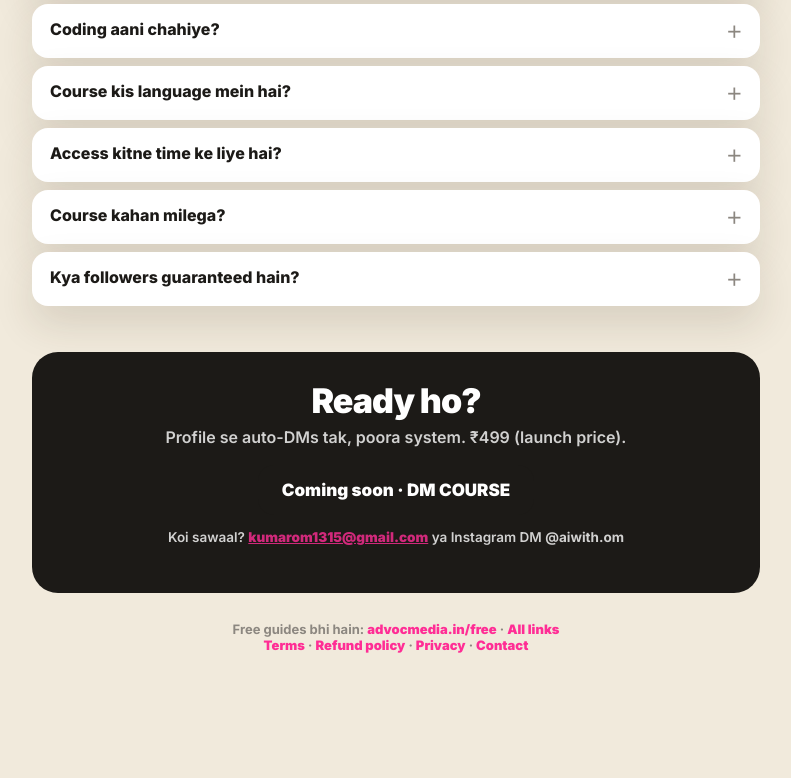
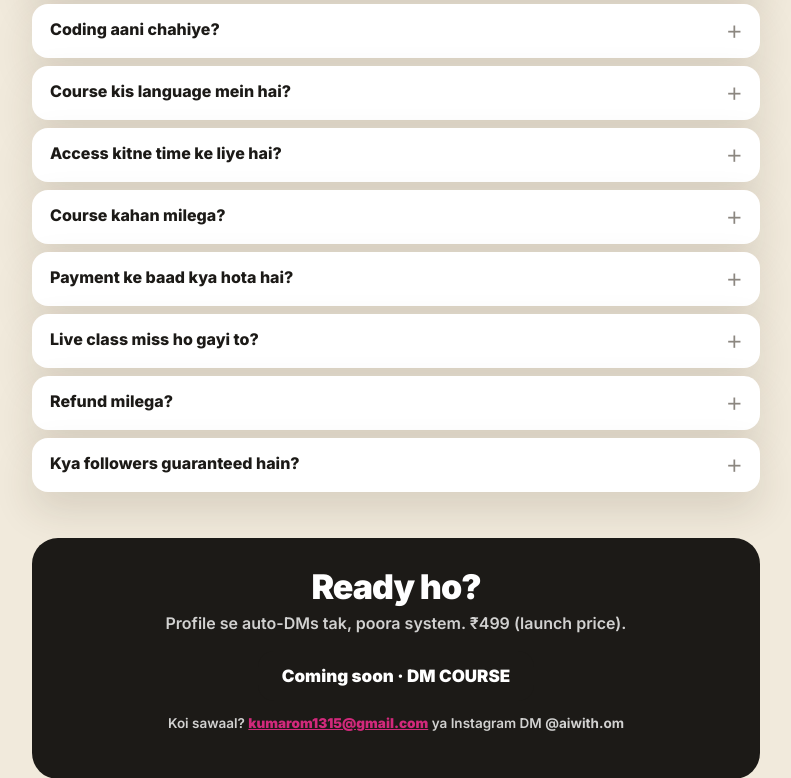
Before and after one commit to kumar2215om-cmd/insta-autopilot, a Flask app: page /course in a window 1280 px wide. Shown: the part 4449-5227 px from the top of the page, without its empty margins (244-1035 px from the left). Before the commit the page ends 5102 px from the top, so only its background shows below. Run offline with Flask 3, Linux system fonts and the light colour scheme; data that the repository does not hold is empty.

Commit message:
Course page for Meta ads: Meta Pixel (PageView, ViewContent, InitiateCheckout) via editor field, ad mode hides exit links for fbclid/utm visitors, Batch 1 countdown, 3 FAQs; privacy policy mentions the pixel
Co-Authored-By: Claude Opus 5.5 <noreply@anthropic.com>
Claude-Session: https://claude.ai/code/session_01FRkntsn99dcVeuniYwQkRT

```diff
--- a/app.py
+++ b/app.py
@@ -362,8 +362,45 @@ def clean_course(c):
     live = {"enabled": lv.get("enabled") is True, "name": text(lv.get("name"), 40) or "Batch 1",
             "start": text(lv.get("start"), 60), "time": text(lv.get("time"), 80),
             "seats": digits(lv.get("seats"))[:4], "schedule": "\n".join(schedule)}
+    pixel = "".join(ch for ch in str(c.get("pixel") or "") if ch.isdigit())
     return {"enabled": c.get("enabled", True) is not False, "url": safe_url(c.get("url")),
-            "price": digits(c.get("price")) or "499", "mrp": digits(c.get("mrp")) or "999", "live": live}
+            "price": digits(c.get("price")) or "499", "mrp": digits(c.get("mrp")) or "999", "live": live,
+            "pixel": pixel if 8 <= len(pixel) <= 20 else ""}
+
+
+MONTHS = {m: i for i, m in enumerate(["jan", "feb", "mar", "apr", "may", "jun", "jul", "aug", "sep", "oct", "nov", "dec"], 1)}
+IST = timezone(timedelta(hours=5, minutes=30))
+
+
+def batch_start(live, now=None):
+    """First class time from the editor ("Sat 14 Nov · 9 PM | …" in the schedule, else start + class time), in IST.
+
+    Returns an aware datetime, or None if it can't be read. Used for the honest countdown on /course.
+    """
+    if not live.get("enabled"):
+        return None
+    first = (live.get("schedule") or "").splitlines()[0].split("|")[0] if live.get("schedule") else ""
+    for text in (first, f'{live.get("start", "")} {live.get("time", "")}'):
+        d = re.search(r"\b(\d{1,2})\s*(jan|feb|mar|apr|may|jun|jul|aug|sep|oct|nov|dec)[a-z]*", text, re.I)
+        # "9 PM", "9:30 pm", or a range "9–10 PM" (start = the first number)
+        t = re.search(r"\b(\d{1,2})(?::(\d{2}))?\s*(?:[–-]\s*\d{1,2}(?::\d{2})?\s*)?(am|pm)\b", text, re.I)
+        if not d:
+            continue
+        hour, minute = (int(t.group(1)) % 12 + (12 if t.group(3).lower() == "pm" else 0), int(t.group(2) or 0)) if t else (21, 0)
+        now = now or datetime.now(IST)
+        try:
+            when = datetime(now.year, MONTHS[d.group(2).lower()], int(d.group(1)), hour, minute, tzinfo=IST)
+        except ValueError:
+            continue
+        if when < now - timedelta(days=180):  # "14 Jan" written in December means next year
+            when = when.replace(year=now.year + 1)
+        return when
+    return None
+
+
+def from_ad():
+    """Visitor came from an ad or a tagged link: hide links that lead away from the purchase."""
+    return any(request.args.get(k) for k in ("fbclid", "utm_source", "utm_medium", "utm_campaign", "ad"))
 
 
 def clean_course2(c):
@@ -1204,6 +1241,8 @@ def course_page():
             sessions = [("", t) for t in course_data.LIVE_SESSIONS]
     return render_template("course.html", page=page, course=course, c=course_data, live=live, sessions=sessions,
                            tab=1, c2=course2_data if course2.get("enabled", True) else None, course2=course2,
+                           starts=(lambda t: t.isoformat() if t and t > datetime.now(IST) else "")(batch_start(live)),
+                           ad=from_ad(), pixel=course.get("pixel", ""),
                            avatar=page["avatar"] or ig.get("profile_picture_url", ""),
                            username=ig.get("username", "") or "aiwith.om", followers=ig.get("followers_count"),
                            fk=followers_short(ig.get("followers_count"), course_data.FOLLOWERS_FALLBACK))
--- a/course_data.py
+++ b/course_data.py
@@ -66,4 +66,7 @@ FAQ = [("Kya Claude Pro zaroori hai?", "Nahi. Zyaadatar lessons free plan pe cha
        ("Course kis language mein hai?", "Hinglish."),
        ("Access kitne time ke liye hai?", "Purchase ke din se 6 mahine tak: saare videos, workbook aur bonuses. Bonus files download karke hamesha ke liye rakh sakte ho."),
        ("Course kahan milega?", "Payment ke baad course SuperProfile pe khulta hai: videos, workbook, saare bonuses aur resources wahin."),
+       ("Payment ke baad kya hota hai?", "Payment hote hi SuperProfile pe course khul jaata hai: videos, workbook aur saare bonuses. Live batch ka Zoom link bhi wahin student dashboard mein milta hai."),
+       ("Live class miss ho gayi to?", "Koi baat nahi. Har class record hoti hai aur recording course mein add ho jaati hai."),
+       ("Refund milega?", "Digital course hai, isliye access milne ke baad refund nahi hota. Payment ya access ki koi problem ho to email ya Instagram DM karo, 48 ghante mein solve karenge. Poori policy: advocmedia.in/refund-policy."),
        ("Kya followers guaranteed hain?", "Nahi. Koi bhi honest course ye promise nahi kar sakta. System milega; kaam tumhe karna hai.")]
--- a/legal_data.py
+++ b/legal_data.py
@@ -1,6 +1,6 @@
 """Text for the public policy pages (/terms, /refund-policy, /privacy-policy, /contact). Edit the wording here."""
 
-UPDATED = "2 November 2026"
+UPDATED = "7 November 2026"
 EMAIL = "kumarom1315@gmail.com"
 OWNER = "Om Kumar (@aiwith.om)"
 
@@ -41,10 +41,10 @@ PAGES = {
             "• Course buyers: name, email, phone number and Instagram username you enter at checkout (collected by SuperProfile).",
             "• Instagram automation: when you comment a keyword on our reels or message our account, we receive your Instagram username, "
             "the comment or message and whether you follow the account, through Instagram's official API. We use this only to reply and send the link you asked for.",
-            "• Website: we count clicks on links on our link page. We don't use advertising trackers on advocmedia.in."]),
+            "• Website: we count clicks on links on our link page. On the course page (advocmedia.in/course) we use the Meta Pixel to measure our Instagram/Facebook ads: it tells Meta that the page was viewed and when Join now is tapped, so we can see which ads work. It uses Meta cookies; you can limit this in your Meta ad settings or by blocking third-party cookies."]),
         ("How we use it", ["To give course access, send class updates, deliver the free guides you request, answer your questions and see which content helps people. "
                            "We don't sell or rent your data, and we don't share it except with the services that run the course and website."]),
-        ("Services we use", ["SuperProfile (course checkout, payments and access), Zoom (live classes), Instagram/Meta (comments and DMs) and our hosting and database providers. "
+        ("Services we use", ["SuperProfile (course checkout, payments and access), Zoom (live classes), Instagram/Meta (comments, DMs and ad measurement with the Meta Pixel) and our hosting and database providers. "
                              "Card and UPI details are handled by the payment provider; we never see or store them."]),
         ("How long we keep it", ["Buyer details are kept for as long as you have course access and as needed for invoices and the law. "
                                  "Automation activity is kept only for a short recent history."]),
--- a/templates/course.html
+++ b/templates/course.html
@@ -175,7 +175,28 @@
   .next .go { display:inline-block; margin-top:10px; background:var(--btn); color:var(--btn-ink); border-radius:30px; padding:9px 16px; font-weight:900; font-size:14px; }
   @media (max-width:420px) { .top { gap:8px; } .top .back { font-size:12px; padding:6px 10px; } }
   @media (prefers-reduced-motion: reduce) { *, *::before, *::after { animation:none !important; transition:none !important; } .rv { opacity:1; transform:none; } }
+  .count { display:flex; align-items:center; gap:8px; flex-basis:100%; font:800 13.5px Inter,sans-serif; color:var(--rose); margin:-2px 0 2px; }
+  .count b { font:400 18px/1 Anton,Inter; letter-spacing:.5px; color:var(--card-ink, var(--ink)); }
+  .bar .count { flex-basis:auto; margin:0; font-size:11.5px; }
+  .bar .count b { font-size:14px; }
+  @media (max-width:420px) { .bar .count .lbl { display:none; } }
 </style>
+{% if pixel %}
+<!-- Meta Pixel: page view, course view and Join now taps (InitiateCheckout) -->
+<script>
+!function(f,b,e,v,n,t,s){if(f.fbq)return;n=f.fbq=function(){n.callMethod?n.callMethod.apply(n,arguments):n.queue.push(arguments)};
+if(!f._fbq)f._fbq=n;n.push=n;n.loaded=!0;n.version='2.0';n.queue=[];t=b.createElement(e);t.async=!0;
+t.src=v;s=b.getElementsByTagName(e)[0];s.parentNode.insertBefore(t,s)}(window,document,'script','https://connect.facebook.net/en_US/fbevents.js');
+fbq('init', '{{ pixel }}');
+fbq('track', 'PageView');
+fbq('track', 'ViewContent', {content_name: {{ c.TITLE|tojson }}, content_type: 'product', value: {{ course.price|int }}, currency: 'INR'});
+document.addEventListener('click', function (e) {
+  var a = e.target.closest && e.target.closest('a[href*="superprofile.bio"]');
+  if (a) fbq('track', 'InitiateCheckout', {content_name: {{ c.TITLE|tojson }}, value: {{ course.price|int }}, currency: 'INR'});
+}, true);
+</script>
+<noscript><img height="1" width="1" style="display:none" alt="" src="https://www.facebook.com/tr?id={{ pixel }}&ev=PageView&noscript=1"></noscript>
+{% endif %}
 </head>
 <body class="t-{{ page.theme }}">
 {% set has_url = course.url %}
@@ -189,8 +210,8 @@
     <div class="av">{% if avatar %}<img src="{{ avatar }}" alt="">{% else %}<div class="ini">{{ username[0]|upper }}</div>{% endif %}</div>
     <div><a class="handle" href="https://www.instagram.com/{{ username }}/" target="_blank" rel="noopener">@{{ username }}</a><br>
       <span class="tag">course</span> {% if followers %}<span class="tag c">{{ fk }} followers</span>{% endif %}</div>
-    {% if c2 %}<a class="back" href="/courses" style="margin-left:auto;background:var(--rose);color:#fff;border-color:var(--rose)">🎓 Courses</a>{% endif %}
-    <a class="back" href="/links" {% if c2 %}style="margin-left:0"{% endif %}>← Links</a>
+    {% if c2 and not ad %}<a class="back" href="/courses" style="margin-left:auto;background:var(--rose);color:#fff;border-color:var(--rose)">🎓 Courses</a>{% endif %}
+    {% if not ad %}<a class="back" href="/links" {% if c2 %}style="margin-left:0"{% endif %}>← Links</a>{% endif %}
   </div>
 
   <section class="hero">
@@ -200,6 +221,7 @@
     <div class="proof shadow"><div class="big">{{ c.PROOF_A|default('Zero se') }} <b>{{ c.PROOF_B|default(fk) }}</b>{{ c.PROOF_C|default(' tak') }}</div><div class="t">{{ c.PROOF_T|default('Mera real Instagram safar, step by step is course mein') }}<small>{{ c.PROOF_S|default('System milega, guarantee nahi. Honest course.') }}</small></div></div>
     <div class="chips">{% for n, l in c.STATS %}<span class="chip"><b>{{ n }}</b> {{ l }}</span>{% endfor %}</div>
     <div class="buy shadow">
+      {% if starts %}<div class="count" data-starts="{{ starts }}">⏳ <span class="lbl">{{ live.name or 'Batch 1' }} shuru hone mein</span> <b class="left">{{ live.start }}</b></div>{% endif %}
       <span class="price">₹{{ course.price }}</span>
       {% if off %}<span class="mrp">₹{{ course.mrp }}</span><span class="off">{{ off }}% off · launch price</span>{% endif %}
       {{ buybtn() }}
@@ -274,10 +296,28 @@
     {{ buybtn() }}
     <p style="margin-top:14px;font-size:13.5px">Koi sawaal? <a href="mailto:kumarom1315@gmail.com" style="color:var(--rose);font-weight:900">kumarom1315@gmail.com</a> ya Instagram DM <b>@{{ username }}</b></p>
   </div>
-  <footer>Free guides bhi hain: <a href="/free/">advocmedia.in/free</a> · <a href="/links">All links</a><br><a href="/terms">Terms</a> · <a href="/refund-policy">Refund policy</a> · <a href="/privacy-policy">Privacy</a> · <a href="/contact">Contact</a></footer>
+  <footer>{% if not ad %}Free guides bhi hain: <a href="/free/">advocmedia.in/free</a> · <a href="/links">All links</a><br>{% endif %}<a href="/terms">Terms</a> · <a href="/refund-policy">Refund policy</a> · <a href="/privacy-policy">Privacy</a> · <a href="/contact">Contact</a></footer>
 </div>
 
-<div class="bar" id="bar"><span class="price">₹{{ course.price }}</span>{% if off %}<span class="mrp">₹{{ course.mrp }}</span>{% endif %}<span style="margin-left:auto"></span>{{ buybtn() }}</div>
+<div class="bar" id="bar"><span class="price">₹{{ course.price }}</span>{% if off %}<span class="mrp">₹{{ course.mrp }}</span>{% endif %}
+  {% if starts %}<span class="count" data-starts="{{ starts }}">⏳ <span class="lbl">Starts in</span> <b class="left">{{ live.start }}</b></span>{% endif %}
+  <span style="margin-left:auto"></span>{{ buybtn() }}</div>
+{% if starts %}
+<script>
+(function () {  // live countdown to the first class; hides itself once it has started
+  var els = document.querySelectorAll(".count[data-starts]");
+  function tick() {
+    els.forEach(function (el) {
+      var ms = new Date(el.dataset.starts) - new Date();
+      if (ms <= 0) { el.remove(); return; }
+      var d = Math.floor(ms / 864e5), h = Math.floor(ms / 36e5) % 24, m = Math.floor(ms / 6e4) % 60, s = Math.floor(ms / 1e3) % 60;
+      el.querySelector(".left").textContent = d > 0 ? d + "d " + h + "h " + m + "m" : h + "h " + m + "m " + s + "s";
+    });
+  }
+  tick(); setInterval(tick, 1000);
+})();
+</script>
+{% endif %}
 
 <script>
 (function () {
```
Also changed, not shown: docs/HANDOFF.md (+2 -0 lines), templates/links_edit.html (+8 -1 lines).
